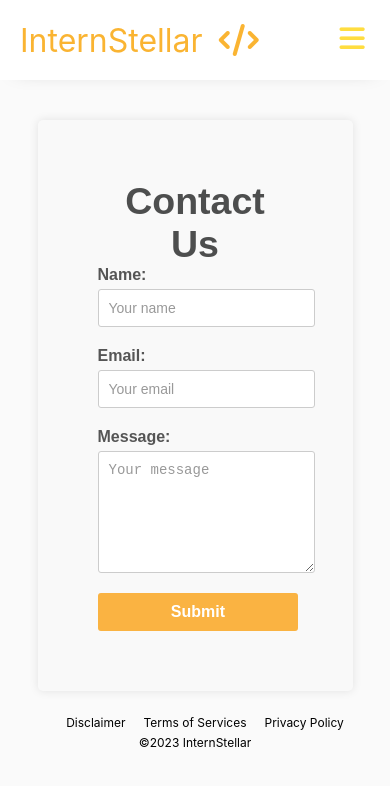
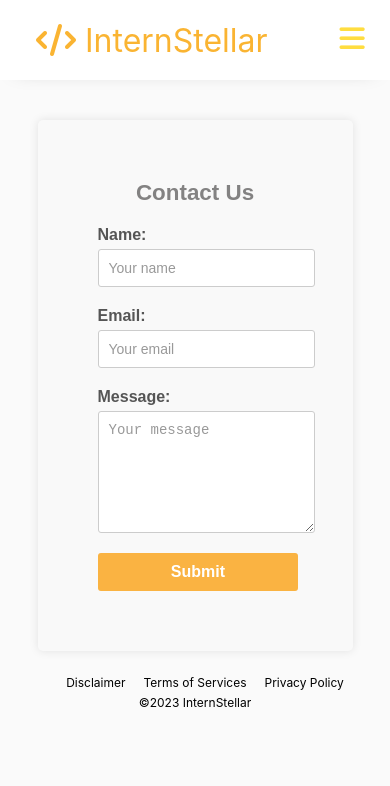
Before and after one commit to pranjaljain2882/InternStellar, a React (Create React App) app: page /contact in a window 390 px wide. Shown: the top 786 px of the page. Built offline with nearby package versions, Linux system fonts and the light colour scheme; a web font is replaced by a local one.

Commit message:
NewChange

```diff
--- a/src/components/Navbar/NavBar.js
+++ b/src/components/Navbar/NavBar.js
@@ -11,8 +11,9 @@ function NavBar() {
       <nav className="navbar">
         <div className="nav-container">
           <NavLink exact to="/" className="nav-logo">
-            InternStellar
-            <i className="fas fa-code"></i>
+          <i className="fas fa-code"></i>
+          &nbsp;InternStellar
+
           </NavLink>
 
           <ul className={click ? "nav-menu active" : "nav-menu"}>
--- a/src/components/Pages/Contact/Contact.css
+++ b/src/components/Pages/Contact/Contact.css
@@ -28,6 +28,7 @@
   }
 
   h4 {
+    font-size: 70%;
     text-align: center;
     margin-bottom: 20px;
     color: #838282;
@@ -97,3 +98,13 @@
     color: #fab342;
     font-weight: 550;
   }
+
+
+  @media screen and (max-width:1000px) {
+    h4 {
+      font-size: 40%;
+      text-align: center;
+      margin-bottom: 20px;
+      color: #838282;
+    }
+}
--- a/src/components/Pages/Contact/Contact.js
+++ b/src/components/Pages/Contact/Contact.js
@@ -10,7 +10,7 @@ export const Contact = () => {
 
   return (
     <div className={`contact-container ${isActive ? "fade-in" : ""}`}>
-      <h6>Contact Us</h6>
+      <h4>Contact Us</h4>
       <form className="contact-form">
         <div className="form-group">
           <label htmlFor="name">Name:</label>
```
Also changed, not shown: src/components/Pages/About/About.css (line endings or trailing spaces).
